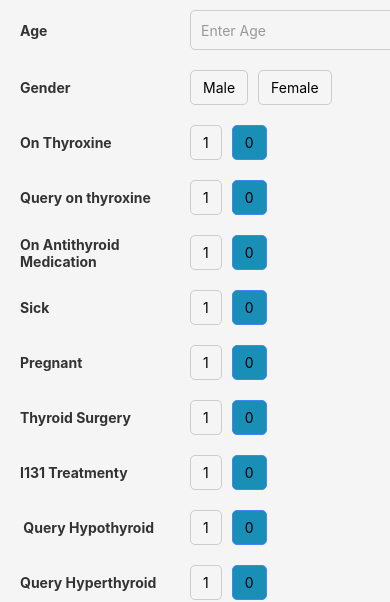
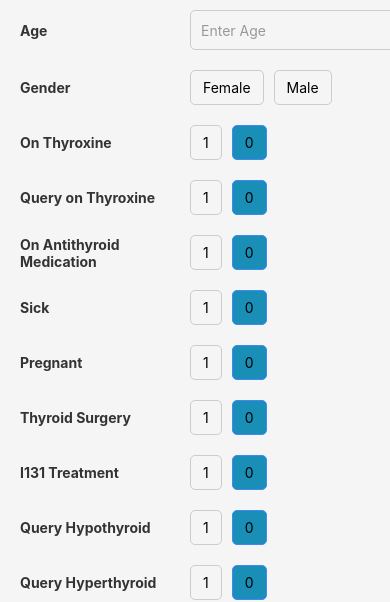
Before and after one commit to shahdKhawaldeh1/SymptoCare-App, a React Native app: screen /Thyroid in a window 390 px wide. Shown: the part 200-802 px from the top of the page. Built offline with nearby package versions, Linux system fonts and the light colour scheme.

Commit message:
first commit

```diff
--- a/package.json
+++ b/package.json
@@ -11,6 +11,7 @@
   },
   "dependencies": {
     "@expo/vector-icons": "^13.0.0",
+    "@react-native-async-storage/async-storage": "^1.23.1",
     "@react-native-community/datetimepicker": "^7.6.2",
     "@react-native-picker/picker": "^2.7.0",
     "@react-navigation/native": "^6.1.14",
--- a/src/Thyroid/Thyroid.js
+++ b/src/Thyroid/Thyroid.js
@@ -1,231 +1,294 @@
 import React, { useState } from 'react';
-import { View, Text, StyleSheet, TextInput, ScrollView, TouchableOpacity ,Image} from 'react-native';
+import { View, Text, StyleSheet, TextInput, ScrollView, TouchableOpacity, Image } from 'react-native';
 import { useNavigation } from '@react-navigation/native';
-import KidenyLogo from '../../assets/images/KidenyLogo.jpg'
-import Thyroid_logo from '../../assets/images/Thyroid_logo.jpg'
+import ThyroidLogo from '../../assets/images/Thyroid_logo.jpg';
+
 const Thyroid = () => {
-
   const navigation = useNavigation();
 
-  const  onNextPressed = (data) => {
+  // Define state variables to store user-selected data
+  const [formData, setFormData] = useState({
+    age: '',
+    genderFemale: 0, // Changed from 'sex' to 'genderFemale' with value 0 for male and 1 for female
+    genderMale: 0, // Added state for male gender
+    onThyroxine: 0,
+    queryOnThyroxine: 0,
+    onAntithyroidMedication: 0,
+    sick: 0,
+    pregnant: 0,
+    thyroidSurgery: 0,
+    I131Treatmenty: 0,
+    queryHypothyroid: 0,
+    queryHyperthyroid: 0,
+  });
 
-    navigation.navigate('Thyroid2');
-  };
-
-  const [age, setAge] = useState('');
-  const [sex, setSex] = useState('');
-  const [onThyroxine, setOnThyroxine] = useState(0);
-  const [queryOnThyroxine, setQueryOnThyroxine] = useState(0);
-  const [onAntithyroidMedication, setOnAntithyroidMedication] = useState(0);
-  const [sick, setSick] = useState(0);
-  const [pregnant, setPregnant] = useState(0);
-  const [thyroidSurgery, setThyroidSurgery] = useState(0);
-  const [I131Treatmenty, setI131Treatmenty] = useState(0);
-
-  const [  queryHypothyroid	 , setqueryHypothyroid] = useState(0);
+  const onNextPressed = () => {
+    // Prepare the data to be sent
+    const dataToSend = {
+      age: formData.age,
+      genderFemale: formData.genderFemale, // Changed from 'sex' to 'genderFemale'
+      genderMale: formData.genderMale, // Added for male gender      onThyroxine: formData.onThyroxine,
+      queryOnThyroxine: formData.queryOnThyroxine,
+      onAntithyroidMedication: formData.onAntithyroidMedication,
+      sick: formData.sick,
+      pregnant: formData.pregnant,
+      thyroidSurgery: formData.thyroidSurgery,
+      I131Treatmenty: formData.I131Treatmenty,
+      queryHypothyroid: formData.queryHypothyroid,
+      queryHyperthyroid: formData.queryHyperthyroid,
 
 
 
-  const [   queryHyperthyroid	 , setqueryHyperthyroid] = useState(0);
+    };
+    navigation.navigate('Thyroid2');
 
-  const handleGenderSelection = (gender) => {
-    setSex(gender);
+
+  //   const apiUrl = 'https://example.com/api/endpoint';
+
+  //   fetch(apiUrl, {
+  //     method: 'POST',
+  //     headers: {
+  //       'Content-Type': 'application/json',
+
+  //     },
+  //     body: JSON.stringify(dataToSend),
+  //   })
+  //   .then(response => {
+  //     if (!response.ok) {
+  //       throw new Error('Network response was not ok');
+  //     }
+  //     return response.json();
+  //   })
+  //   .then(responseData => {
+  //     console.log('API Response:', responseData);
+  //     navigation.navigate('Thyroid2');
+  //   })
+  //   .catch(error => {
+  //     console.error('Error:', error);
+  //   });
+
+    console.log("Form Data:", formData);
    };
 
-  const handleSubmit = () => {
-    // Handle submit action here
-    console.log('Form submitted!');
+  // Function to update form data based on input
+  const updateFormData = (key, value) => {
+    setFormData({
+      ...formData,
+      [key]: value,
+    });
   };
+  const handleGenderSelection = (gender) => {
+    setFormData(prevState => {
+      if (gender === 'female') {
+        return {
+          ...prevState,
+          genderFemale: 1,
+          genderMale: 0,
+        };
+      } else if (gender === 'male') {
+        return {
+          ...prevState,
+          genderFemale: 0,
+          genderMale: 1,
+        };
+      }
+      return prevState; // No change if gender is neither female nor male
+    });
+  };
+
 
   return (
     <ScrollView contentContainerStyle={styles.scrollViewContent}>
       <View style={styles.container}>
         <View style={styles.logoContainer}>
-          <Image source={Thyroid_logo} style={styles.logo} />
+          <Image source={ThyroidLogo} style={styles.logo} />
         </View>
+        {/* Input fields */}
+        {/* Age */}
         <View style={styles.inputRow}>
           <Text style={styles.label}>Age</Text>
           <TextInput
             style={styles.input}
-            value={age}
-            onChangeText={setAge}
+            value={formData.age}
+            onChangeText={(text) => updateFormData('age', text)}
             keyboardType="numeric"
             placeholder="Enter Age"
             placeholderTextColor="#999"
           />
         </View>
+       {/* Gender */}
        <View style={styles.inputRow}>
   <Text style={styles.label}>Gender</Text>
   <View style={styles.genderContainer}>
-            <Text
-              style={[styles.genderOption, sex === 'male' && styles.selectedGender]}
+    <TouchableOpacity
+      style={[styles.genderOption, formData.genderFemale === 1 && styles.selectedGender]}
+      onPress={() => handleGenderSelection('female')}
+    >
+      <Text>Female</Text>
+    </TouchableOpacity>
+    <TouchableOpacity
+      style={[styles.genderOption, formData.genderMale === 1 && styles.selectedGender]}
       onPress={() => handleGenderSelection('male')}
     >
-              Male
-            </Text>
-            <Text
-              style={[styles.genderOption, sex === 'female' && styles.selectedGender]}
-              onPress={() => handleGenderSelection('female')}
-            >
-              Female
-            </Text>
+      <Text>Male</Text>
+    </TouchableOpacity>
   </View>
 </View>
+
        {/* Additional features */}
+       {/* On Thyroxine */}
         <View style={styles.inputRow}>
           <Text style={styles.label}>On Thyroxine</Text>
           <TouchableOpacity
-            style={[styles.genderOption, onThyroxine === 1 && styles.selectedGender]}
-            onPress={() => setOnThyroxine(1)}
+            style={[styles.genderOption, formData.onThyroxine === 1 && styles.selectedGender]}
+            onPress={() => updateFormData('onThyroxine', 1)}
           >
             <Text>1</Text>
           </TouchableOpacity>
           <TouchableOpacity
-            style={[styles.genderOption, onThyroxine === 0 && styles.selectedGender]}
-            onPress={() => setOnThyroxine(0)}
+            style={[styles.genderOption, formData.onThyroxine === 0 && styles.selectedGender]}
+            onPress={() => updateFormData('onThyroxine', 0)}
+          >
+            <Text>0</Text>
+          </TouchableOpacity>
+        </View>
+        {/* Query on Thyroxine */}
+        <View style={styles.inputRow}>
+          <Text style={styles.label}>Query on Thyroxine</Text>
+          <TouchableOpacity
+            style={[styles.genderOption, formData.queryOnThyroxine === 1 && styles.selectedGender]}
+            onPress={() => updateFormData('queryOnThyroxine', 1)}
+          >
+            <Text>1</Text>
+          </TouchableOpacity>
+          <TouchableOpacity
+            style={[styles.genderOption, formData.queryOnThyroxine === 0 && styles.selectedGender]}
+            onPress={() => updateFormData('queryOnThyroxine', 0)}
+          >
+            <Text>0</Text>
+          </TouchableOpacity>
+        </View>
+        {/* On Antithyroid Medication */}
+        <View style={styles.inputRow}>
+          <Text style={styles.label}>On Antithyroid Medication</Text>
+          <TouchableOpacity
+            style={[styles.genderOption, formData.onAntithyroidMedication === 1 && styles.selectedGender]}
+            onPress={() => updateFormData('onAntithyroidMedication', 1)}
+          >
+            <Text>1</Text>
+          </TouchableOpacity>
+          <TouchableOpacity
+            style={[styles.genderOption, formData.onAntithyroidMedication === 0 && styles.selectedGender]}
+            onPress={() => updateFormData('onAntithyroidMedication', 0)}
+          >
+            <Text>0</Text>
+          </TouchableOpacity>
+        </View>
+        {/* Sick */}
+        <View style={styles.inputRow}>
+          <Text style={styles.label}>Sick</Text>
+          <TouchableOpacity
+            style={[styles.genderOption, formData.sick === 1 && styles.selectedGender]}
+            onPress={() => updateFormData('sick', 1)}
+          >
+            <Text>1</Text>
+          </TouchableOpacity>
+          <TouchableOpacity
+            style={[styles.genderOption, formData.sick === 0 && styles.selectedGender]}
+            onPress={() => updateFormData('sick', 0)}
+          >
+            <Text>0</Text>
+          </TouchableOpacity>
+        </View>
+        {/* Pregnant */}
+        <View style={styles.inputRow}>
+          <Text style={styles.label}>Pregnant</Text>
+          <TouchableOpacity
+            style={[styles.genderOption, formData.pregnant === 1 && styles.selectedGender]}
+            onPress={() => updateFormData('pregnant', 1)}
+          >
+            <Text>1</Text>
+          </TouchableOpacity>
+          <TouchableOpacity
+            style={[styles.genderOption, formData.pregnant === 0 && styles.selectedGender]}
+            onPress={() => updateFormData('pregnant', 0)}
+          >
+            <Text>0</Text>
+          </TouchableOpacity>
+        </View>
+        {/* Thyroid Surgery */}
+        <View style={styles.inputRow}>
+          <Text style={styles.label}>Thyroid Surgery</Text>
+          <TouchableOpacity
+            style={[styles.genderOption, formData.thyroidSurgery === 1 && styles.selectedGender]}
+            onPress={() => updateFormData('thyroidSurgery', 1)}
+          >
+            <Text>1</Text>
+          </TouchableOpacity>
+          <TouchableOpacity
+            style={[styles.genderOption, formData.thyroidSurgery === 0 && styles.selectedGender]}
+            onPress={() => updateFormData('thyroidSurgery', 0)}
+          >
+            <Text>0</Text>
+          </TouchableOpacity>
+        </View>
+        {/* I131 Treatment */}
+        <View style={styles.inputRow}>
+          <Text style={styles.label}>I131 Treatment</Text>
+          <TouchableOpacity
+            style={[styles.genderOption, formData.I131Treatmenty === 1 && styles.selectedGender]}
+            onPress={() => updateFormData('I131Treatmenty', 1)}
+          >
+            <Text>1</Text>
+          </TouchableOpacity>
+          <TouchableOpacity
+            style={[styles.genderOption, formData.I131Treatmenty === 0 && styles.selectedGender]}
+            onPress={() => updateFormData('I131Treatmenty', 0)}
+          >
+            <Text>0</Text>
+          </TouchableOpacity>
+        </View>
+        {/* Query Hypothyroid */}
+        <View style={styles.inputRow}>
+          <Text style={styles.label}>Query Hypothyroid</Text>
+          <TouchableOpacity
+            style={[styles.genderOption, formData.queryHypothyroid === 1 && styles.selectedGender]}
+            onPress={() => updateFormData('queryHypothyroid', 1)}
+          >
+            <Text>1</Text>
+          </TouchableOpacity>
+          <TouchableOpacity
+            style={[styles.genderOption, formData.queryHypothyroid === 0 && styles.selectedGender]}
+            onPress={() => updateFormData('queryHypothyroid', 0)}
+          >
+            <Text>0</Text>
+          </TouchableOpacity>
+        </View>
+        {/* Query Hyperthyroid */}
+        <View style={styles.inputRow}>
+          <Text style={styles.label}>Query Hyperthyroid</Text>
+          <TouchableOpacity
+            style={[styles.genderOption, formData.queryHyperthyroid === 1 && styles.selectedGender]}
+            onPress={() => updateFormData('queryHyperthyroid', 1)}
+          >
+            <Text>1</Text>
+          </TouchableOpacity>
+          <TouchableOpacity
+            style={[styles.genderOption, formData.queryHyperthyroid === 0 && styles.selectedGender]}
+            onPress={() => updateFormData('queryHyperthyroid', 0)}
           >
             <Text>0</Text>
           </TouchableOpacity>
         </View>
 
-
-
-        <View style={styles.inputRow}>
-          <Text style={styles.label}>Query on thyroxine</Text>
-          <TouchableOpacity
-            style={[styles.genderOption, queryOnThyroxine === 1 && styles.selectedGender]}
-            onPress={() => setQueryOnThyroxine(1)}
-          >
-            <Text>1</Text>
-          </TouchableOpacity>
-          <TouchableOpacity
-            style={[styles.genderOption,queryOnThyroxine === 0 && styles.selectedGender]}
-            onPress={() => setQueryOnThyroxine(0)}
-          >
-            <Text>0</Text>
-          </TouchableOpacity>
-        </View>
-
-        <View style={styles.inputRow}>
-          <Text style={styles.label}>On Antithyroid Medication</Text>
-          <TouchableOpacity
-            style={[styles.genderOption, onAntithyroidMedication === 1 && styles.selectedGender]}
-            onPress={() => setOnAntithyroidMedication(1)}
-          >
-            <Text>1</Text>
-          </TouchableOpacity>
-          <TouchableOpacity
-            style={[styles.genderOption,onAntithyroidMedication === 0 && styles.selectedGender]}
-            onPress={() => setOnAntithyroidMedication(0)}
-          >
-            <Text>0</Text>
-          </TouchableOpacity>
-        </View>
-
-        <View style={styles.inputRow}>
-          <Text style={styles.label}>Sick</Text>
-          <TouchableOpacity
-            style={[styles.genderOption, sick === 1 && styles.selectedGender]}
-            onPress={() => setSick(1)}
-          >
-            <Text>1</Text>
-          </TouchableOpacity>
-          <TouchableOpacity
-            style={[styles.genderOption, onThyroxine === 0 && styles.selectedGender]}
-            onPress={() => setSick(0)}
-          >
-            <Text>0</Text>
-          </TouchableOpacity>
-        </View>
-
-
-        <View style={styles.inputRow}>
-          <Text style={styles.label}>Pregnant</Text>
-          <TouchableOpacity
-            style={[styles.genderOption, pregnant=== 1 && styles.selectedGender]}
-            onPress={() => setPregnant(1)}
-          >
-            <Text>1</Text>
-          </TouchableOpacity>
-          <TouchableOpacity
-            style={[styles.genderOption,pregnant === 0 && styles.selectedGender]}
-            onPress={() => setPregnant(0)}
-          >
-            <Text>0</Text>
-          </TouchableOpacity>
-        </View>
-        <View style={styles.inputRow}>
-          <Text style={styles.label}>Thyroid Surgery</Text>
-          <TouchableOpacity
-            style={[styles.genderOption, thyroidSurgery=== 1 && styles.selectedGender]}
-            onPress={() => setThyroidSurgery(1)}
-          >
-            <Text>1</Text>
-          </TouchableOpacity>
-          <TouchableOpacity
-            style={[styles.genderOption,thyroidSurgery=== 0 && styles.selectedGender]}
-            onPress={() => setThyroidSurgery(0)}
-          >
-            <Text>0</Text>
-          </TouchableOpacity>
-        </View>
-
-        <View style={styles.inputRow}>
-          <Text style={styles.label}>I131 Treatmenty  </Text>
-          <TouchableOpacity
-            style={[styles.genderOption, I131Treatmenty=== 1 && styles.selectedGender]}
-            onPress={() => setI131Treatmenty(1)}
-          >
-            <Text>1</Text>
-          </TouchableOpacity>
-          <TouchableOpacity
-            style={[styles.genderOption,I131Treatmenty=== 0 && styles.selectedGender]}
-            onPress={() => setI131Treatmenty(0)}
-          >
-            <Text>0</Text>
-          </TouchableOpacity>
-        </View>
-        <View style={styles.inputRow}>
-          <Text style={styles.label}> Query Hypothyroid</Text>
-          <TouchableOpacity
-            style={[styles.genderOption,  queryHypothyroid=== 1 && styles.selectedGender]}
-            onPress={() => setqueryHypothyroid(1)}
-          >
-            <Text>1</Text>
-          </TouchableOpacity>
-          <TouchableOpacity
-            style={[styles.genderOption, queryHypothyroid=== 0 && styles.selectedGender]}
-            onPress={() => setqueryHypothyroid(0)}
-          >
-            <Text>0</Text>
-          </TouchableOpacity>
-        </View>
-
-
-
-        <View style={styles.inputRow}>
-          <Text style={styles.label}>Query Hyperthyroid</Text>
-          <TouchableOpacity
-            style={[styles.genderOption, queryHyperthyroid=== 1 && styles.selectedGender]}
-            onPress={() => setqueryHyperthyroid(1)}
-          >
-            <Text>1</Text>
-          </TouchableOpacity>
-          <TouchableOpacity
-            style={[styles.genderOption, queryHyperthyroid=== 0 && styles.selectedGender]}
-            onPress={() => setqueryHyperthyroid(0)}
-          >
-            <Text>0</Text>
-          </TouchableOpacity>
-        </View>
         <TouchableOpacity style={styles.submitButton} onPress={onNextPressed}>
           <Text style={styles.submitText}>Next</Text>
         </TouchableOpacity>
-
       </View>
     </ScrollView>
   );
 };
+
 
 const styles = StyleSheet.create({
   container: {
--- a/src/Thyroid2/Thyroid2.js
+++ b/src/Thyroid2/Thyroid2.js
@@ -50,7 +50,7 @@ const [ TBGmeasured    , setTBGmeasured ] = useState(0);
             value={TSH}
             onChangeText={setTSH}
             keyboardType="numeric"
-            placeholder="Enter Age"
+            placeholder="Enter TSH"
             placeholderTextColor="#999"
           />
         </View>
```
Also changed, not shown: 1 other file (tests, documents, lock files or other folders). Lines whose indentation alone changed are shown as unchanged.
